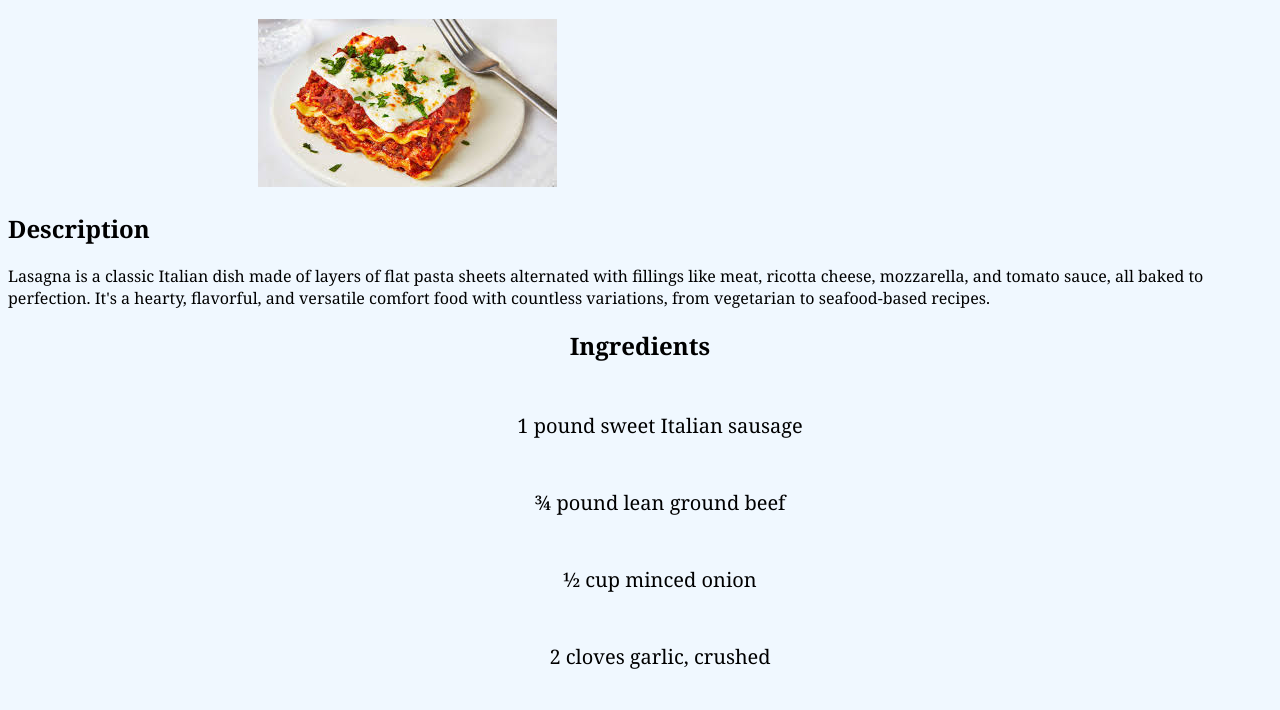
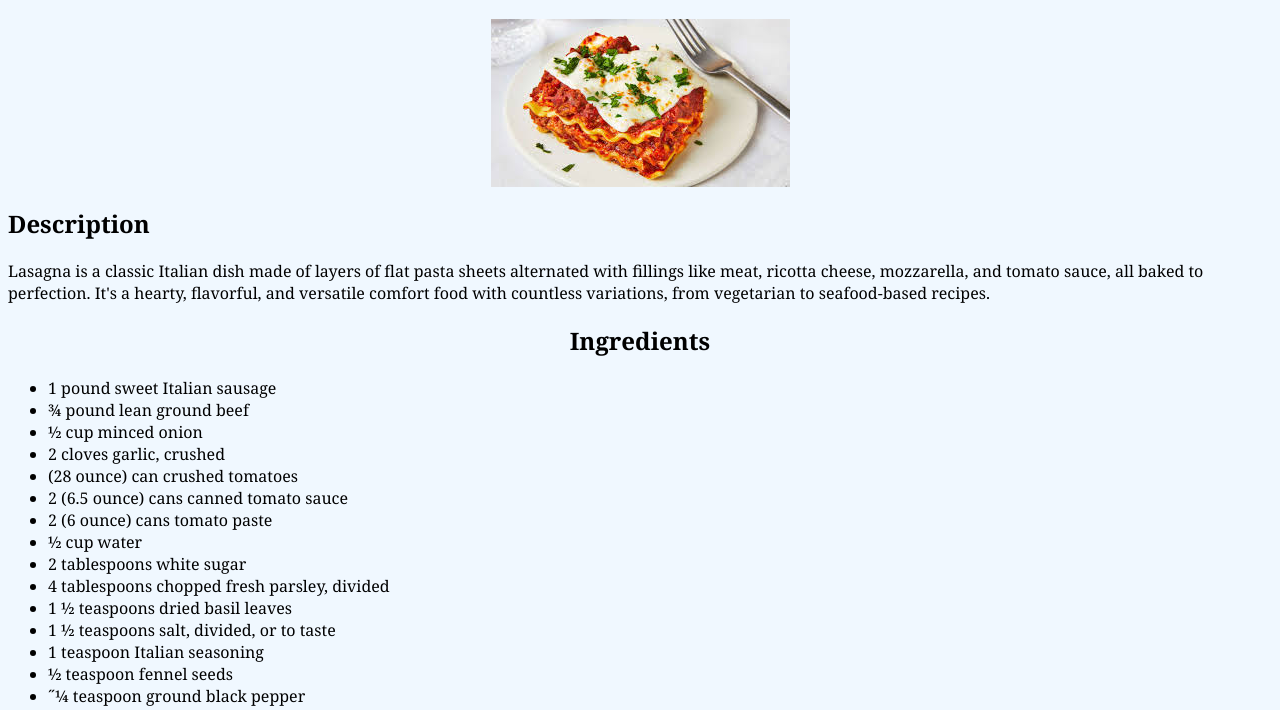
Before and after one commit to KevWin717/recipes, a plain HTML site: page dishes/lasagna.html in a window 1280 px wide. Shown: the part 67-777 px from the top of the page. Drawn offline with Linux system fonts and the light colour scheme.

Commit message:
Fix centering of all images and lists
Modified CSS by turning li selector into index only class. By doing this, it only affects main page not recipe lists. Change manual align to auto for images.

```diff
--- a/styles.css
+++ b/styles.css
@@ -4,10 +4,13 @@ body{
 }
 
 img{
-    margin-left: 250px;
+    display: block  ;
+    margin-left: auto;
+    margin-right: auto;
+    /* width: 50%; */
 }
 
-ul li{
+.index-list li{
     font-size: 20px;
     list-style: none;
     text-align: center;
```
Also changed, not shown: index.html (+1 -1 lines).
